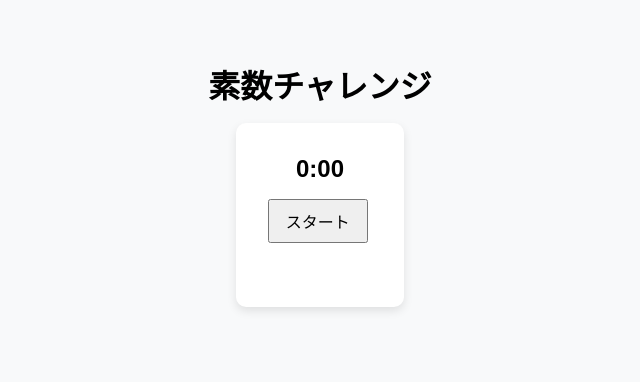
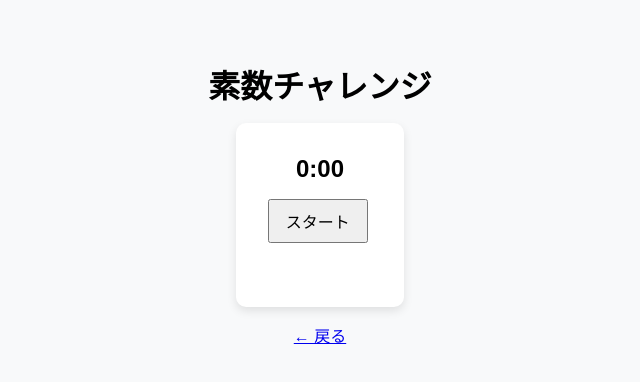
Before and after one commit to freejog/portfolio, a plain HTML site: page prime-game/prime-game.html in a window 1280 px wide. Shown: the full height of the page, 320-960 px from the left. Drawn offline with Linux system fonts and the light colour scheme.

Commit message:
作業中

```diff
--- a/prime-game/prime-game.html
+++ b/prime-game/prime-game.html
@@ -21,6 +21,7 @@
 
     <div id="result"></div>
   </div>
+  <p><a href="../index.html">← 戻る</a></p>
 
   <script src="prime-game.js"></script>
 </body>
```
Also changed, not shown: 1 other file.
